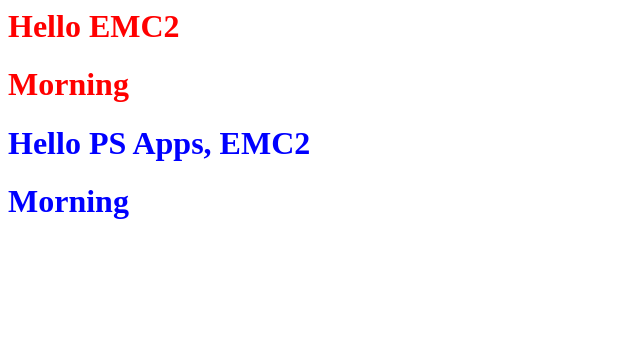
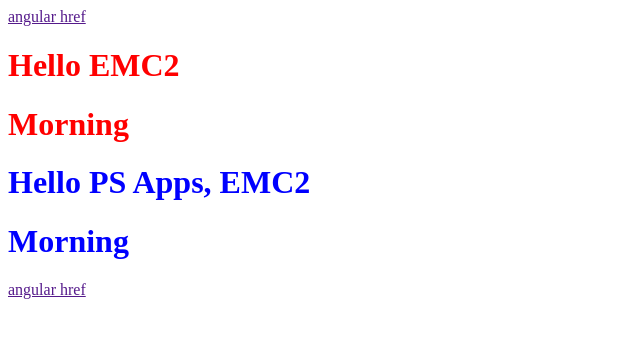
Before and after one commit to abhinavgujjar/emcjan, a plain HTML site: page index.html in a window 1280 px wide. Shown: the whole page, without its empty margins (0-640 px from the left). Drawn offline with Linux system fonts and the light colour scheme.

Commit message:
added the plunks for the exercise

```diff
--- a/index.html
+++ b/index.html
@@ -1,16 +1,24 @@
-<html ng-app="emcApp">
+<html >
 <head>
 	<title>Angular Training</title>
 	<script src="bower_components/angular/angular.js"></script>
 </head>
 <body >
-	<div ng-controller="mainController" style="color:red">
-		<h1>Hello {{companyName}}</h1>
-		<h1>{{greeting}}  {{timeOfDay}}</h1>
-		<div ng-controller="secondController" style="color:blue">
-			<h1>Hello {{companyName}}, {{$parent.companyName}}</h1>
+	<div ng-app="emcApp">
+		<div>
+			<a href='' >angular href</a>
+		</div>
+		<div ng-controller="mainController" style="color:red">
+			<h1>Hello <span ng-bind="companyName"></span></h1>
 			<h1>{{greeting}}  {{timeOfDay}}</h1>
+			<div ng-controller="secondController" style="color:blue">
+				<h1>Hello {{companyName}}, {{$parent.companyName}}</h1>
+				<h1>{{greeting}}  {{timeOfDay}}</h1>
+			</div>
 		</div>
+	</div>
+	<div>
+		<a href='' >angular href</a>
 	</div>
 
 	<script>
```
Also changed, not shown: README.md.
